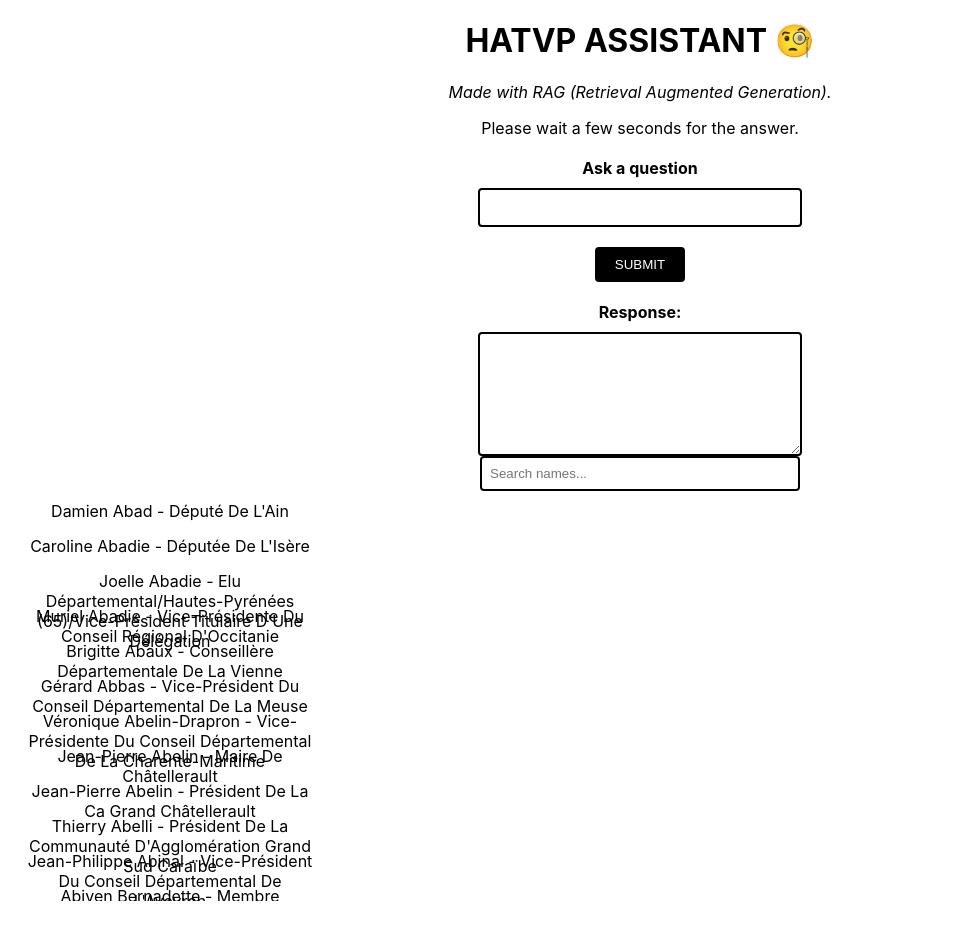
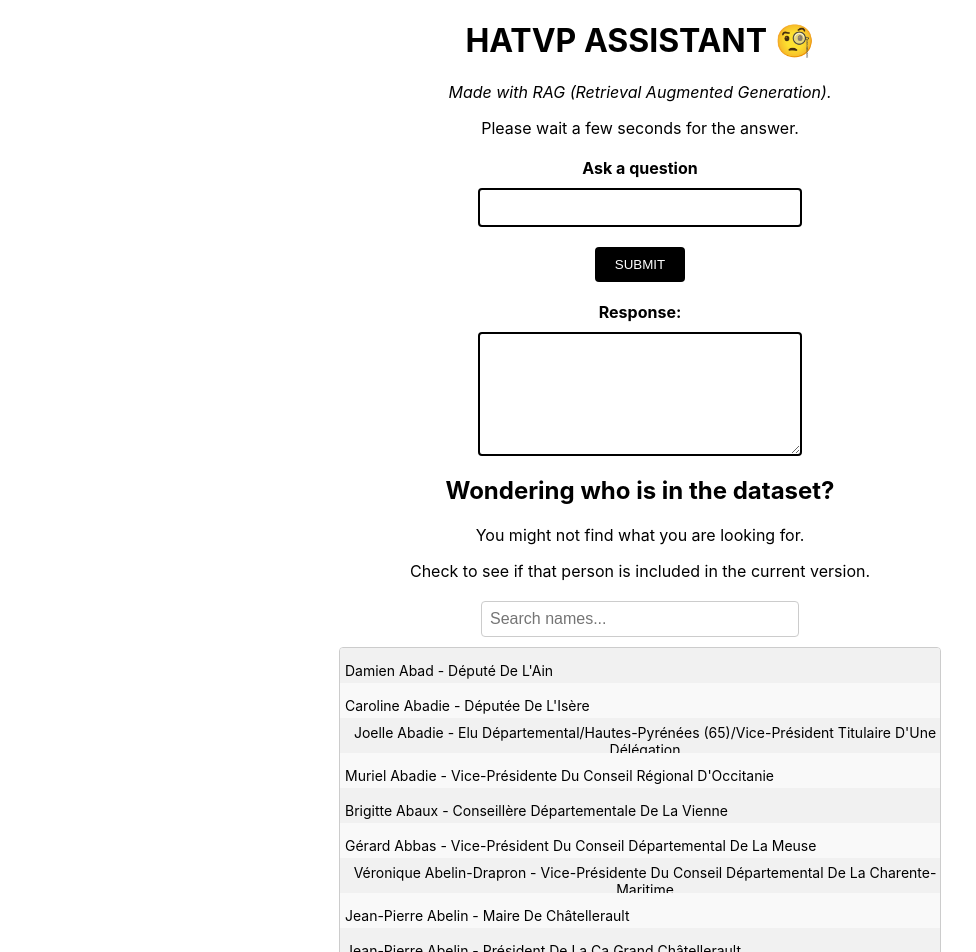
Before and after one commit to louispaulet/hatvp_rag_front, a React (Create React App) app in the folder hatvp-rag-assistant/: page / in a window 1280 px wide. Shown: the top 952 px of the page, without its empty margins (0-976 px from the left). Before the commit the page ends 921 px from the top, so only its background shows below. Built offline with nearby package versions, Linux system fonts and the light colour scheme.

Commit message:
fix the CSS issue to get a pretty list of people present in the dataset

```diff
--- a/hatvp-rag-assistant/src/App.css
+++ b/hatvp-rag-assistant/src/App.css
@@ -57,3 +57,38 @@ textarea {
   align-items: center;
   margin-top: 20px;
 }
+
+
+.name-list-container {
+  display: flex;
+  flex-direction: column;
+  align-items: center;
+  margin-top: 20px;
+}
+
+.search-input {
+  margin-bottom: 10px;
+  padding: 8px;
+  width: 300px;
+  font-size: 16px;
+  border: 1px solid #ccc;
+  border-radius: 4px;
+}
+
+.name-list {
+  border: 1px solid #ccc;
+  border-radius: 4px;
+}
+
+.name-row {
+  padding: 5px;
+  border-bottom: 5px solid #eee;
+  background-color: #f9f9f9;
+  font-size: 14px;
+  display: flex;
+  align-items: center;
+}
+
+.name-row:nth-child(odd) {
+  background-color: #f1f1f1;
+}
--- a/hatvp-rag-assistant/src/App.js
+++ b/hatvp-rag-assistant/src/App.js
@@ -31,6 +31,9 @@ function App() {
         </div>
       )}
       <ResponseDisplay response={response} />
+	  <h2> Wondering who is in the dataset? </h2>
+	  <p> You might not find what you are looking for. </p>
+	  <p> Check to see if that person is included in the current version.</p>
       <NameList /> {/* Include the NameList component */}
     </div>
   );
--- a/hatvp-rag-assistant/src/filterNameList.js
+++ b/hatvp-rag-assistant/src/filterNameList.js
@@ -1,5 +1,6 @@
 import React, { useState, useMemo, useEffect } from 'react';
 import { FixedSizeList as List } from 'react-window';
+import './App.css'; // Import the CSS file for styling
 
 const filterNames = (names, query) => {
   if (!query) {
@@ -29,25 +30,26 @@ const NameList = () => {
   const filteredNames = useMemo(() => filterNames(names, searchTerm), [names, searchTerm]);
 
   const Row = ({ index, style }) => (
-    <div style={style}>
+    <div style={style} className="name-row">
       {filteredNames[index]}
     </div>
   );
 
   return (
-    <div>
+    <div className="name-list-container">
       <input
         type="text"
         placeholder="Search names..."
         value={searchTerm}
         onChange={(e) => setSearchTerm(e.target.value)}
-        style={{ marginBottom: '10px', padding: '8px', width: '300px' }}
+        className="search-input"
       />
       <List
-        height={400}
+        height={500}
         itemCount={filteredNames.length}
         itemSize={35}
-        width={300}
+        width={600}
+        className="name-list"
       >
         {Row}
       </List>
```
